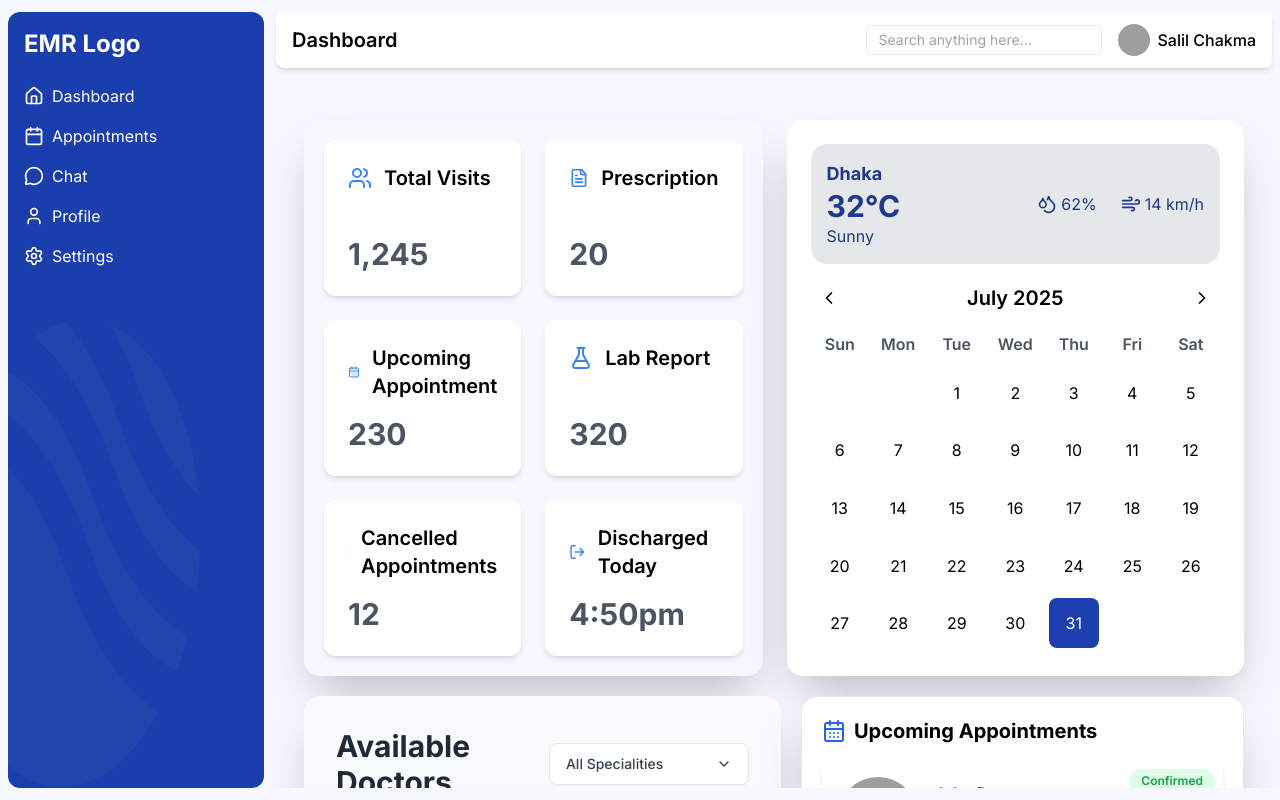
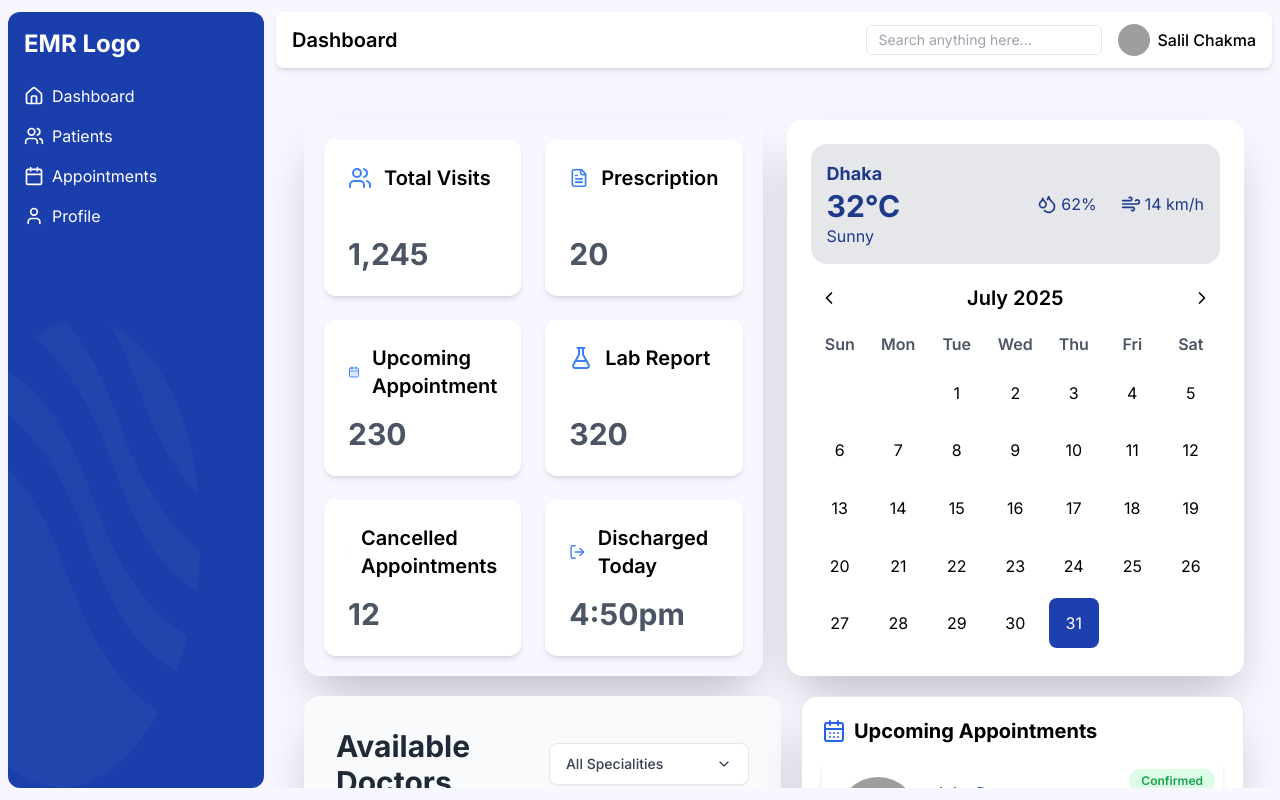
Before and after one commit to Safwan169/emr-frontend, a React (Create React App) app: page / in a window 1280 px wide. Built offline with nearby package versions, Linux system fonts and the light colour scheme; sample sign-in values are in the browser's storage; grey boxes are pictures that could not be loaded.

Commit message:
dynamic base on rolebase sidebar component

```diff
--- a/src/components/Sidebar/Sidebar.tsx
+++ b/src/components/Sidebar/Sidebar.tsx
@@ -1,13 +1,145 @@
-import { Calendar, Home, MessageCircle, Settings, User, X } from "lucide-react";
+// import { Calendar, Home, MessageCircle, Settings, User, X } from "lucide-react";
+// import { FC } from "react";
+// import { NavLink } from "react-router-dom";
+
+// interface SidebarProps {
+//   isOpen: boolean;
+//   onClose: () => void;
+// }
+
+// const Sidebar: FC<SidebarProps> = ({ isOpen, onClose }) => {
+//   return (
+//     <div
+//       className={`z-50 fixed bottom-0 my-3 ml-2 left-0 w-full md:relative md:top-0 md:left-0
+//         md:w-64  bg-[#1A3EAB] text-white p-4 transform
+//         ${isOpen ? "translate-y-0" : "translate-y-full"}
+//         transition-transform duration-300
+//         md:translate-y-0 rounded-t-xl md:rounded-xl`}
+//     >
+//       {/* Header */}
+//       <div className="flex justify-between items-center mb-6">
+//         <h1 className="text-2xl font-bold">EMR Logo</h1>
+//         <button
+//           className="md:hidden text-white text-2xl"
+//           onClick={onClose}
+//           aria-label="Close Sidebar"
+//         >
+//           <X size={24} />
+//         </button>
+//       </div>
+
+//       {/* Optional image */}
+//       <img
+//         className="absolute bottom-0 h-[60%] right-0 -translate-x-1/4"
+//         src="vector.png"
+//         alt=""
+//       />
+
+//       {/* Navigation */}
+//       <nav className="flex flex-col gap-4">
+//         <NavLink to="/" className="flex items-center gap-2 hover:text-gray-300">
+//           <Home size={20} /> Dashboard
+//         </NavLink>
+//         <NavLink
+//           to="/appointments"
+//           className="flex items-center gap-2 hover:text-gray-300"
+//         >
+//           <Calendar size={20} /> Appointments
+//         </NavLink>
+//         <NavLink
+//           to="/chat"
+//           className="flex items-center gap-2 hover:text-gray-300"
+//         >
+//           <MessageCircle size={20} /> Chat
+//         </NavLink>
+//         <NavLink
+//           to="/profile"
+//           className="flex items-center gap-2 hover:text-gray-300"
+//         >
+//           <User size={20} /> Profile
+//         </NavLink>
+//         <NavLink
+//           to="/settings"
+//           className="flex items-center gap-2 hover:text-gray-300"
+//         >
+//           <Settings size={20} /> Settings
+//         </NavLink>
+//       </nav>
+//     </div>
+//   );
+// };
+
+// export default Sidebar;
+
+import {
+  BriefcaseMedical,
+  Calendar,
+  FileText,
+  Home,
+  MessageCircle,
+  Settings,
+  User,
+  Users,
+  X,
+} from "lucide-react";
 import { FC } from "react";
 import { NavLink } from "react-router-dom";
+import { JSX } from "react/jsx-runtime";
 
 interface SidebarProps {
   isOpen: boolean;
   onClose: () => void;
+  role: "patient" | "doctor" | "admin";
 }
 
-const Sidebar: FC<SidebarProps> = ({ isOpen, onClose }) => {
+const Sidebar: FC<SidebarProps> = ({ isOpen, onClose, role }) => {
+  const menuItems: Record<
+    string,
+    { to: string; label: string; icon: JSX.Element }[]
+  > = {
+    patient: [
+      { to: "/", label: "Dashboard", icon: <Home size={20} /> },
+      {
+        to: "/appointments",
+        label: "Appointments",
+        icon: <Calendar size={20} />,
+      },
+      { to: "/chat", label: "Chat", icon: <MessageCircle size={20} /> },
+      { to: "/profile", label: "Profile", icon: <User size={20} /> },
+      { to: "/settings", label: "Settings", icon: <Settings size={20} /> },
+    ],
+    doctor: [
+      { to: "/", label: "Dashboard", icon: <Home size={20} /> },
+      { to: "/patients", label: "Patients", icon: <Users size={20} /> },
+      {
+        to: "/appointments",
+        label: "Appointments",
+        icon: <Calendar size={20} />,
+      },
+      { to: "/profile", label: "Profile", icon: <User size={20} /> },
+    ],
+    admin: [
+      { to: "/", label: "Dashboard", icon: <Home size={20} /> },
+      {
+        to: "/doctors",
+        label: "Doctors",
+        icon: <BriefcaseMedical size={20} />,
+      },
+      { to: "/patients", label: "Patients", icon: <Users size={20} /> },
+      {
+        to: "/medical-records",
+        label: "Medical Records",
+        icon: <FileText size={20} />,
+      },
+      {
+        to: "/pharmacy",
+        label: "Pharmacy",
+        icon: <BriefcaseMedical size={20} />,
+      },
+      { to: "/settings", label: "Settings", icon: <Settings size={20} /> },
+    ],
+  };
+
   return (
     <div
       className={`z-50 fixed bottom-0 my-3 ml-2 left-0 w-full md:relative md:top-0 md:left-0
@@ -36,34 +168,16 @@ const Sidebar: FC<SidebarProps> = ({ isOpen, onClose }) => {
       />
 
       {/* Navigation */}
-      <nav className="flex flex-col gap-4">
-        <NavLink to="/" className="flex items-center gap-2 hover:text-gray-300">
-          <Home size={20} /> Dashboard
-        </NavLink>
-        <NavLink
-          to="/appointments"
-          className="flex items-center gap-2 hover:text-gray-300"
-        >
-          <Calendar size={20} /> Appointments
-        </NavLink>
-        <NavLink
-          to="/chat"
-          className="flex items-center gap-2 hover:text-gray-300"
-        >
-          <MessageCircle size={20} /> Chat
-        </NavLink>
-        <NavLink
-          to="/profile"
-          className="flex items-center gap-2 hover:text-gray-300"
-        >
-          <User size={20} /> Profile
-        </NavLink>
-        <NavLink
-          to="/settings"
-          className="flex items-center gap-2 hover:text-gray-300"
-        >
-          <Settings size={20} /> Settings
-        </NavLink>
+      <nav className="flex flex-col gap-4 z-10 relative">
+        {menuItems[role].map((item) => (
+          <NavLink
+            key={item.to}
+            to={item.to}
+            className="flex items-center gap-2 hover:text-gray-300"
+          >
+            {item.icon} {item.label}
+          </NavLink>
+        ))}
       </nav>
     </div>
   );
--- a/src/layouts/DashboardLayout.tsx
+++ b/src/layouts/DashboardLayout.tsx
@@ -15,7 +15,11 @@ const DashboardLayout: FC<LayoutProps> = ({ pageTitle }) => {
   return (
     <div className="flex h-screen overflow-hidden">
       {/* Sidebar fixed */}
-      <Sidebar isOpen={isSidebarOpen} onClose={() => setSidebarOpen(false)} />
+      <Sidebar
+        role="doctor"
+        isOpen={isSidebarOpen}
+        onClose={() => setSidebarOpen(false)}
+      />
 
       {/* Main content */}
       <div className="flex-1 ml-1   flex flex-col my-3">
```
